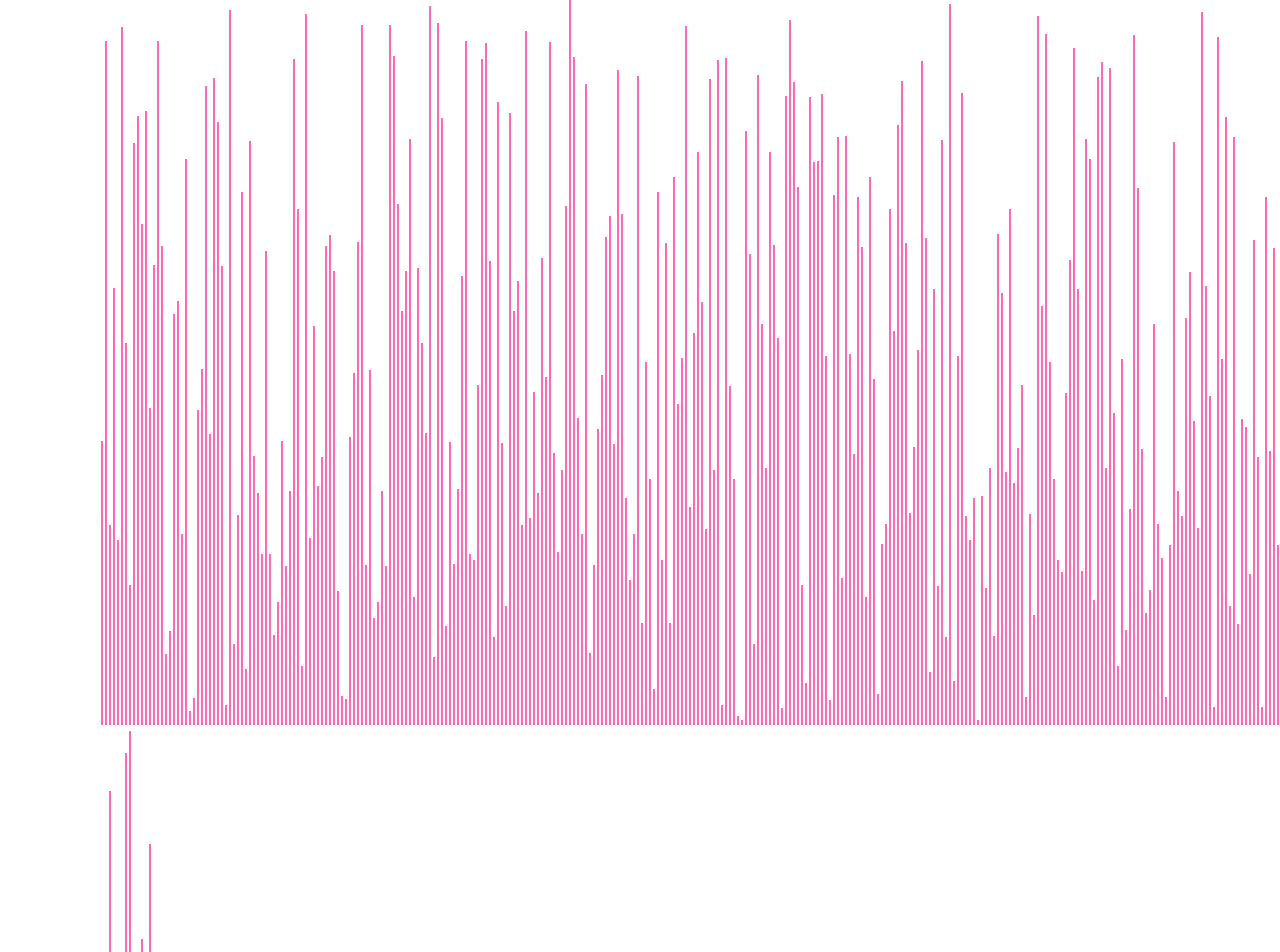
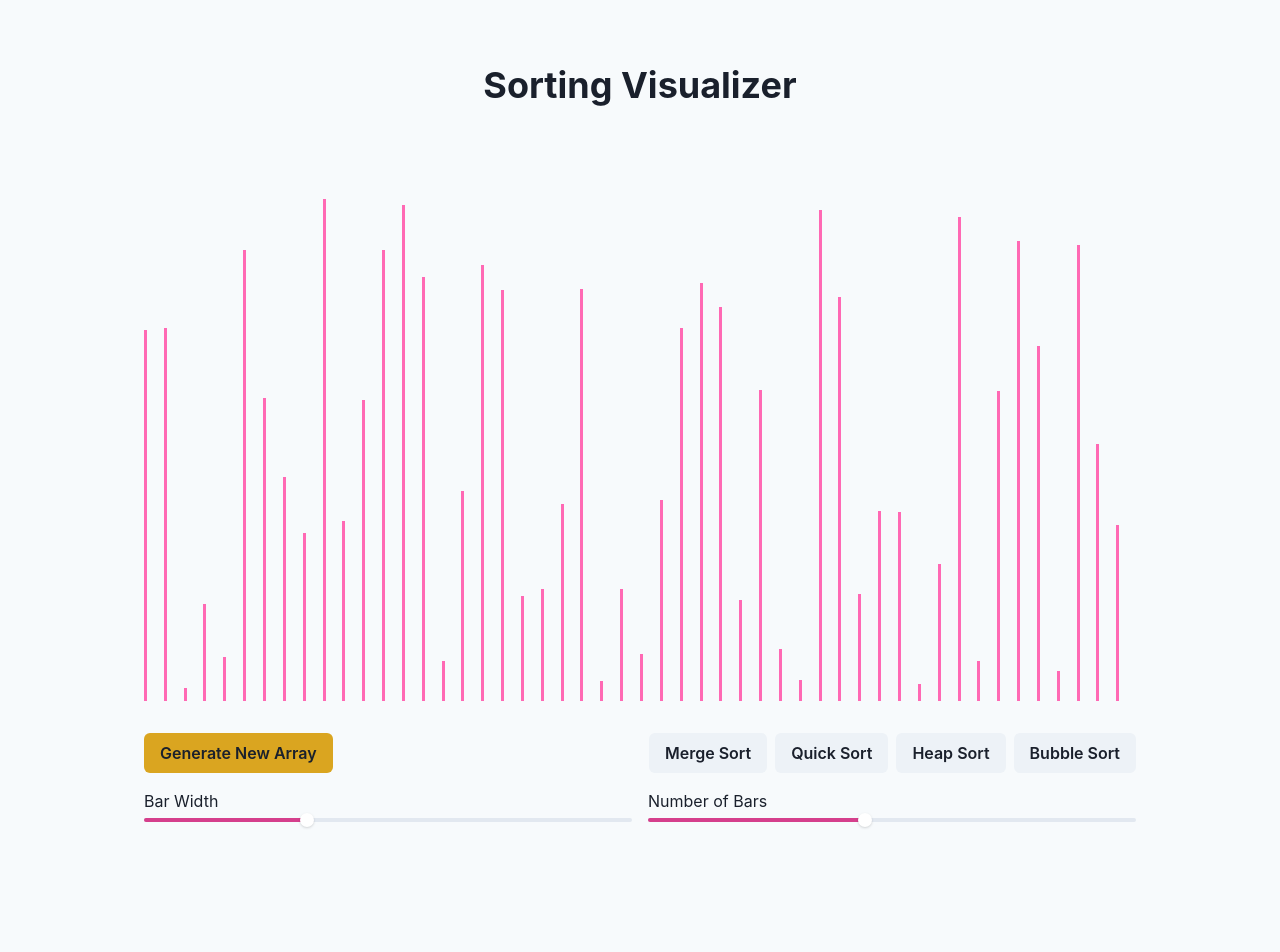
Before and after one commit to misterbracket/algo-visualizer, a React (Create React App) app: page / in a window 1280 px wide. Shown: the top 952 px of the page. After the commit the page ends 875 px from the top, so only its background shows below. Built offline with nearby package versions, Linux system fonts and the light colour scheme.

Commit message:
Added some styles

```diff
--- a/src/App.tsx
+++ b/src/App.tsx
@@ -1,8 +1,11 @@
+import { Container } from "@chakra-ui/react"
 import SortingVisualizer from './components/SortingVisualizer';
 
 function App() {
   return (
+    <Container maxW="container.lg" height={"100%"} centerContent >
       <SortingVisualizer></SortingVisualizer>
+    </Container>
   );
 }
 
--- a/src/components/SortingVisualizer/SortingVisualizer.tsx
+++ b/src/components/SortingVisualizer/SortingVisualizer.tsx
@@ -1,39 +1,48 @@
 import { useState, useEffect } from 'react'
+import {
+  Box, Flex, Spacer, Slider, Text,
+  SliderTrack,
+  SliderFilledTrack,
+  SliderThumb, Heading
+} from "@chakra-ui/react"
 
+import { Button, ButtonGroup } from "@chakra-ui/react"
 import { getMergeSortAnimations } from '../../sortingAlgorithms/sortingAlgorithms';
 // Change this value for the speed of the animations.
-const ANIMATION_SPEED_MS = 1;
+const ANIMATION_SPEED_MS = 10;
 
-// Change this value for the number of bars (value) in the array.
-const NUMBER_OF_ARRAY_BARS = 310;
+//Height of Single Bar
+const BAR_HEIGHT = 530;
 
 // This is the main color of the array bars.
 const PRIMARY_COLOR = 'hotpink';
 
 // This is the color of array bars that are being compared throughout the animations.
-const SECONDARY_COLOR = 'golenrod';
+const SECONDARY_COLOR = 'rebeccapurple';
 
-// From https://stackoverflow.com/questions/4959975/generate-random-number-between-two-numbers-in-javascript
 function randomIntFromInterval(min: number, max: number) {
-  // min and max included
   return Math.floor(Math.random() * (max - min + 1) + min);
 }
 
+
+
+const SortingVisualizer = () => {
+  const [numberOfBars, setNumberOfBars] = useState(50)
+  const [array, setArray] = useState<Array<number>>(initializeArray)
+  const [barWidth, setBarWidth] = useState(3)
+
   function initializeArray() {
     const array = [];
-  for (let i = 0; i < NUMBER_OF_ARRAY_BARS; i++) {
-    array.push(randomIntFromInterval(5, 730));
+    for (let i = 0; i < numberOfBars; i++) {
+      array.push(randomIntFromInterval(5, BAR_HEIGHT));
     }
     return array
   }
 
-const SortingVisualizer = () => {
-  const [array, setArray] = useState<Array<number>>(initializeArray)
-
 
   useEffect(() => {
     resetArray();
-  }, [])
+  }, [numberOfBars])
 
 
   function resetArray() {
@@ -80,29 +89,61 @@ const SortingVisualizer = () => {
 
 
   return (
-    <div style={{
-      position: "absolute",
-      left: "100px"
-    }}>
+    <>
+      <Heading padding={"4rem"}>Sorting Visualizer</Heading>
+      <Flex width={"100%"} direction={"column"} >
+        <Flex align={"flex-end"} justify={"center"} height={`${BAR_HEIGHT}px`} width={"100%"}>
           {array.map((value, idx) => (
-        <div
+            <>
+              <Box
                 className="array-bar"
                 style={{
                   backgroundColor: PRIMARY_COLOR,
                   height: `${value}px`,
-            width: "2px",
+                  width: `${barWidth}px`,
                   display: "inline-block",
-            margin: "0 1px"
                 }}
                 key={idx}
-        ></div>
+              ></Box>
+              <Spacer />
+            </>
           ))}
-      <button onClick={resetArray}>Generate New Array</button>
-      <button onClick={mergeSort}>Merge Sort</button>
-      <button onClick={quickSort}>Quick Sort</button>
-      <button onClick={heapSort}>Heap Sort</button>
-      <button onClick={bubbleSort}>Bubble Sort</button>
-    </div>
+        </Flex>
+
+        <Flex direction={'column'} paddingTop={"2rem"} paddingBottom={"3rem"}>
+          <ButtonGroup display={"flex"} flexWrap={"wrap"} width={"100%"} paddingBottom={"0.5rem"}>
+            <Button background={"goldenrod"} onClick={resetArray}>Generate New Array</Button>
+            <Button style={{ marginLeft: "auto" }} onClick={mergeSort}>Merge Sort</Button>
+            <Button onClick={quickSort}>Quick Sort</Button>
+            <Button onClick={heapSort}>Heap Sort</Button>
+            <Button onClick={bubbleSort}>Bubble Sort</Button>
+          </ButtonGroup>
+          <ButtonGroup paddingTop={"0.5rem"}>
+
+
+            <Flex width={"100%"} direction={"column"}>
+              <Text as={"label"} htmlFor={"bar-width-slider"}>Bar Width</Text>
+              <Slider aria-label="bar-width-slider" name={"bar-width-slider"} colorScheme="pink" defaultValue={barWidth} min={2} max={5} onChange={width => setBarWidth(width)}>
+                <SliderTrack>
+                  <SliderFilledTrack />
+                </SliderTrack>
+                <SliderThumb />
+              </Slider>
+            </Flex>
+            <Spacer />
+            <Flex width={"100%"} direction={"column"}>
+              <Text as={"label"} htmlFor={"bar-number-slider"}>Number of Bars</Text>
+              <Slider aria-label="bar-number-slider" colorScheme="pink" defaultValue={numberOfBars} min={10} max={100} onChange={number => setNumberOfBars(number)}>
+                <SliderTrack>
+                  <SliderFilledTrack />
+                </SliderTrack>
+                <SliderThumb />
+              </Slider>
+            </Flex>
+          </ButtonGroup>
+        </Flex>
+      </Flex>
+    </>
   );
 }
 
--- a/src/styles/theme.ts
+++ b/src/styles/theme.ts
@@ -6,7 +6,24 @@ const colors = {
     700: "#2a69ac",
   },
 };
+const global = {
+  styles: {
+    global: {
+      body: {
+        background: "hsl(214, 50%, 98%)",
+        height: "100%",
+      },
+      html: {
+        height: "100%",
+      },
+      "#root": {
+        height: "100%",
+      },
+    },
+  },
+};
 
-const theme = extendTheme({ colors });
+const theme = extendTheme({ colors, ...global });
+console.log(theme);
 
 export default theme;
```
Lines whose indentation alone changed are shown as unchanged.
